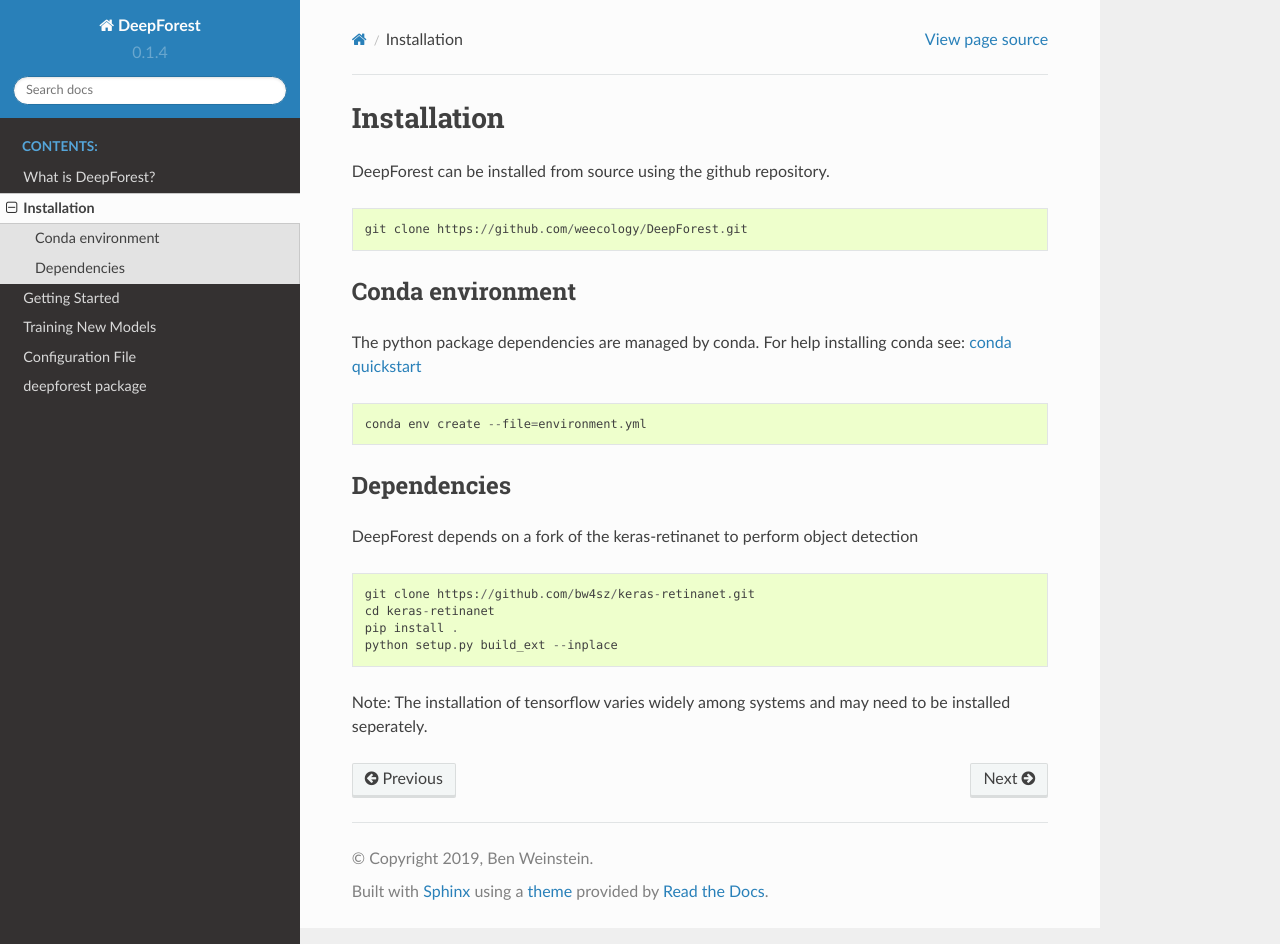
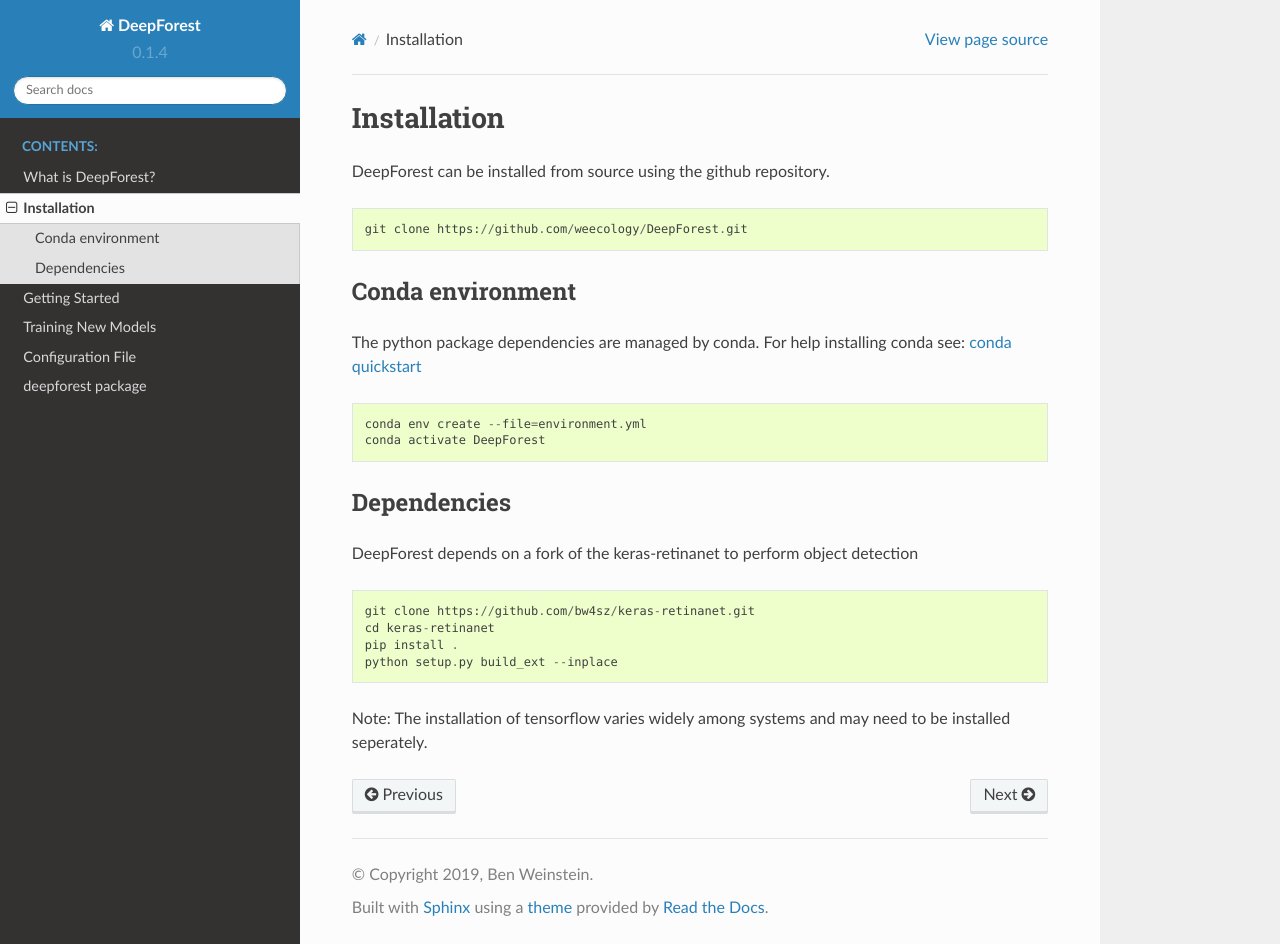
Before and after one commit to weecology/DeepForest, a Sphinx documentation site: the page built from docs/installation.md, in a window 1280 px wide and 944 px high. Built offline with Sphinx 7.4.7 and the Read the Docs theme 2.0.0, drawn with Linux system fonts in a browser that asks for light colours; pages that are not in the unit, such as notebooks, are missing from menus.

Commit message:
read the docs requirements

````diff
--- a/docs/installation.md
+++ b/docs/installation.md
@@ -13,6 +13,7 @@
 
 ```
 conda env create --file=environment.yml
+conda activate DeepForest
 ```
 
 ## Dependencies
--- a/requirements.txt
+++ b/requirements.txt
@@ -12,3 +12,5 @@
 sphinx_rtd_theme
 slidingwindow
 sphinx-markdown-tables
+opencv-python
+tqdm
````
